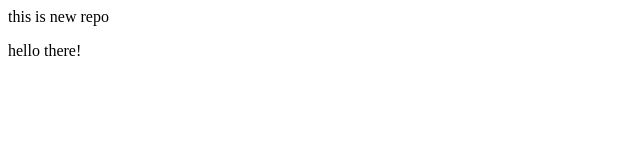
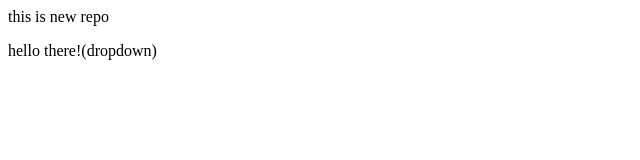
Before and after one commit to Muppalavinisree/LocalRepo, a plain HTML site: page index.html in a window 1280 px wide. Shown: the full height of the page, 0-640 px from the left. Drawn offline with Linux system fonts and the light colour scheme.

Commit message:
added pushdown

```diff
--- a/index.html
+++ b/index.html
@@ -1,5 +1,5 @@
 <p>this is new repo</p>
-<p>hello there!</p>
+<p>hello there!(dropdown)</p>
 
 <!---PS C:\Users\vinis\OneDrive\Documents\gitdemo\LocalRepo> git commit -m"add initial files"
 [master (root-commit) 28ba502] add initial files
```
